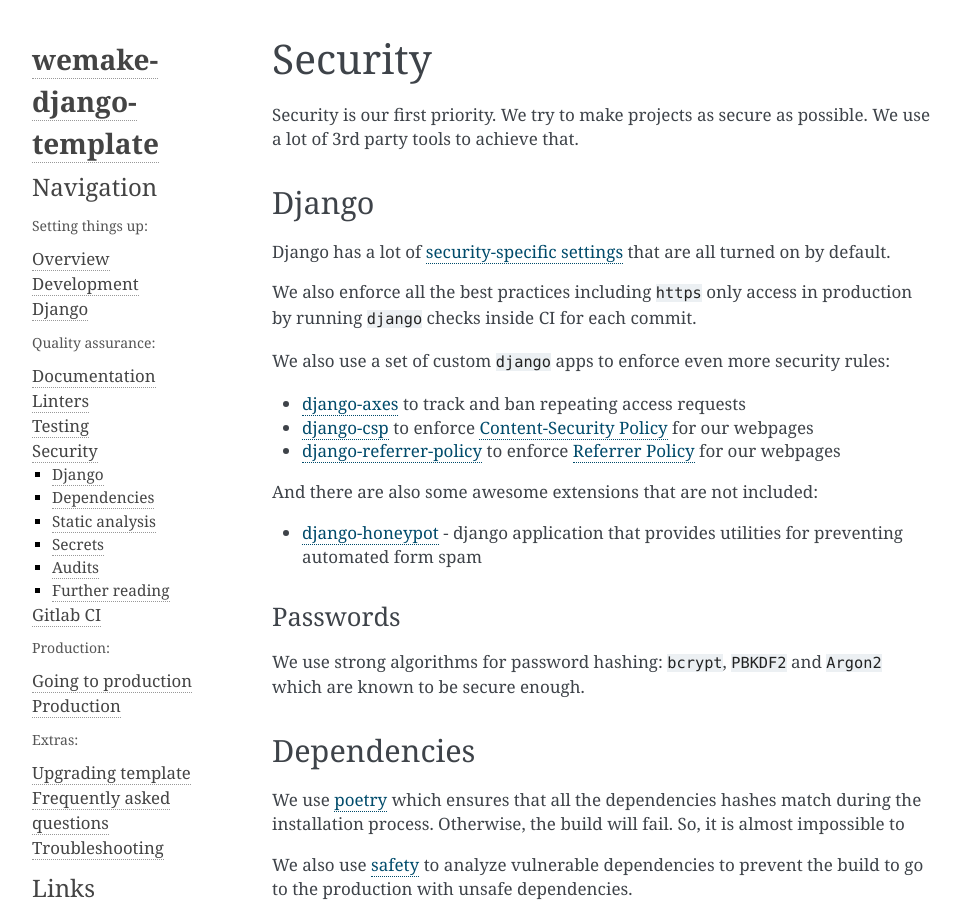
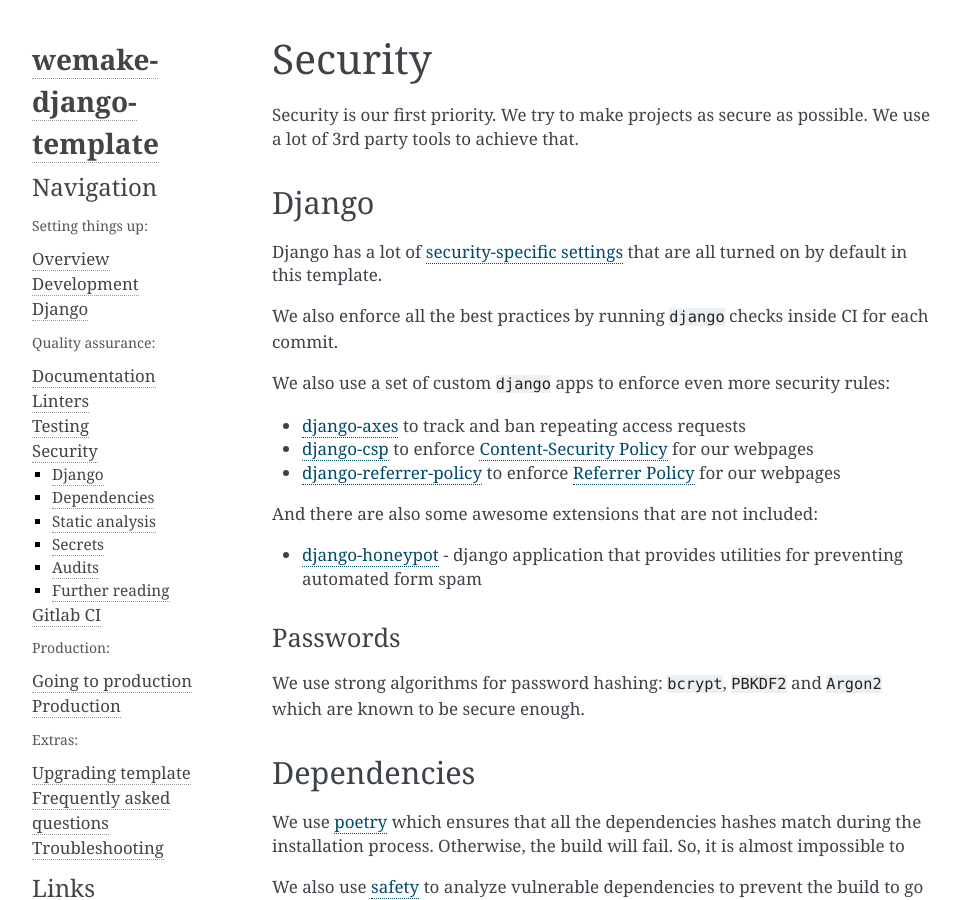
Before and after one commit to wemake-services/wemake-django-template, a Sphinx documentation site: the page built from {{cookiecutter.project_name}}/docs/pages/template/security.rst, in a window 1280 px wide and 900 px high. Shown: the whole window, without its empty margins (148-1109 px from the left). Built offline with Sphinx 7.4.7, drawn with Linux system fonts in a browser that asks for light colours; the version number is read from the project's files by our own code.

Commit message:
Improves docs

```diff
--- a/{{cookiecutter.project_name}}/docs/pages/template/linters.rst
+++ b/{{cookiecutter.project_name}}/docs/pages/template/linters.rst
@@ -91,6 +91,9 @@
 That's because they require another technology stack to be installed
 or just out of scope.
 
+We also recommend to check the list of linters recommended
+by `wemake-python-styleguide <https://wemake-python-styleguide.readthedocs.io/en/latest/pages/usage.html#extras>`_.
+
 Here's the list of these linters. You may still find them useful.
 
 shellcheck
--- a/{{cookiecutter.project_name}}/docs/pages/template/security.rst
+++ b/{{cookiecutter.project_name}}/docs/pages/template/security.rst
@@ -10,11 +10,10 @@
 ------
 
 Django has a lot of `security-specific settings <https://docs.djangoproject.com/en/1.11/topics/security/>`_
-that are all turned on by default.
+that are all turned on by default in this template.
 
 We also :ref:`enforce <going-to-production#checks>` all the best practices
-including ``https`` only access in production by running ``django`` checks
-inside CI for each commit.
+by running ``django`` checks inside CI for each commit.
 
 We also use a set of custom ``django`` apps
 to enforce even more security rules:
```
